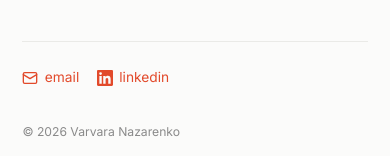
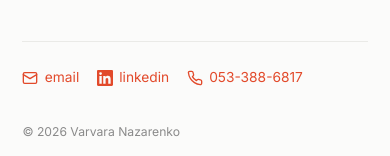
Before and after one commit to fletchik/fletchik.github.io, a plain HTML site: page index.html in a window 390 px wide. Shown: the part 1058-1214 px from the top of the page. Drawn offline with Linux system fonts and the light colour scheme.

Commit message:
CV: add coursework; restore phone number on site and CV
Co-Authored-By: Claude Opus 5.5 <noreply@anthropic.com>

```diff
--- a/index.html
+++ b/index.html
@@ -187,6 +187,10 @@
         <svg viewBox="0 0 24 24" fill="currentColor" aria-hidden="true"><path d="M20.45 20.45h-3.56v-5.57c0-1.33-.02-3.04-1.85-3.04-1.85 0-2.14 1.45-2.14 2.94v5.67H9.35V9h3.42v1.56h.05c.48-.9 1.64-1.85 3.37-1.85 3.6 0 4.27 2.37 4.27 5.46v6.28zM5.34 7.43a2.06 2.06 0 1 1 0-4.13 2.06 2.06 0 0 1 0 4.13zM7.12 20.45H3.56V9h3.56v11.45zM22.22 0H1.77C.8 0 0 .78 0 1.75v20.5C0 23.22.8 24 1.77 24h20.45c.98 0 1.78-.78 1.78-1.75V1.75C24 .78 23.2 0 22.22 0z"/></svg>
         linkedin
       </a>
+      <a href="tel:+972533886817">
+        <svg viewBox="0 0 24 24" fill="none" stroke="currentColor" stroke-width="2" stroke-linecap="round" stroke-linejoin="round" aria-hidden="true"><path d="M22 16.92v3a2 2 0 0 1-2.18 2 19.79 19.79 0 0 1-8.63-3.07 19.5 19.5 0 0 1-6-6A19.79 19.79 0 0 1 2.12 4.18 2 2 0 0 1 4.11 2h3a2 2 0 0 1 2 1.72c.13.96.36 1.9.7 2.81a2 2 0 0 1-.45 2.11L8.09 9.91a16 16 0 0 0 6 6l1.27-1.27a2 2 0 0 1 2.11-.45c.9.34 1.85.57 2.81.7A2 2 0 0 1 22 16.92z"/></svg>
+        053-388-6817
+      </a>
     </div>
 
     <footer>&copy; 2026 Varvara Nazarenko</footer>
```
Also changed, not shown: 3 other files.
